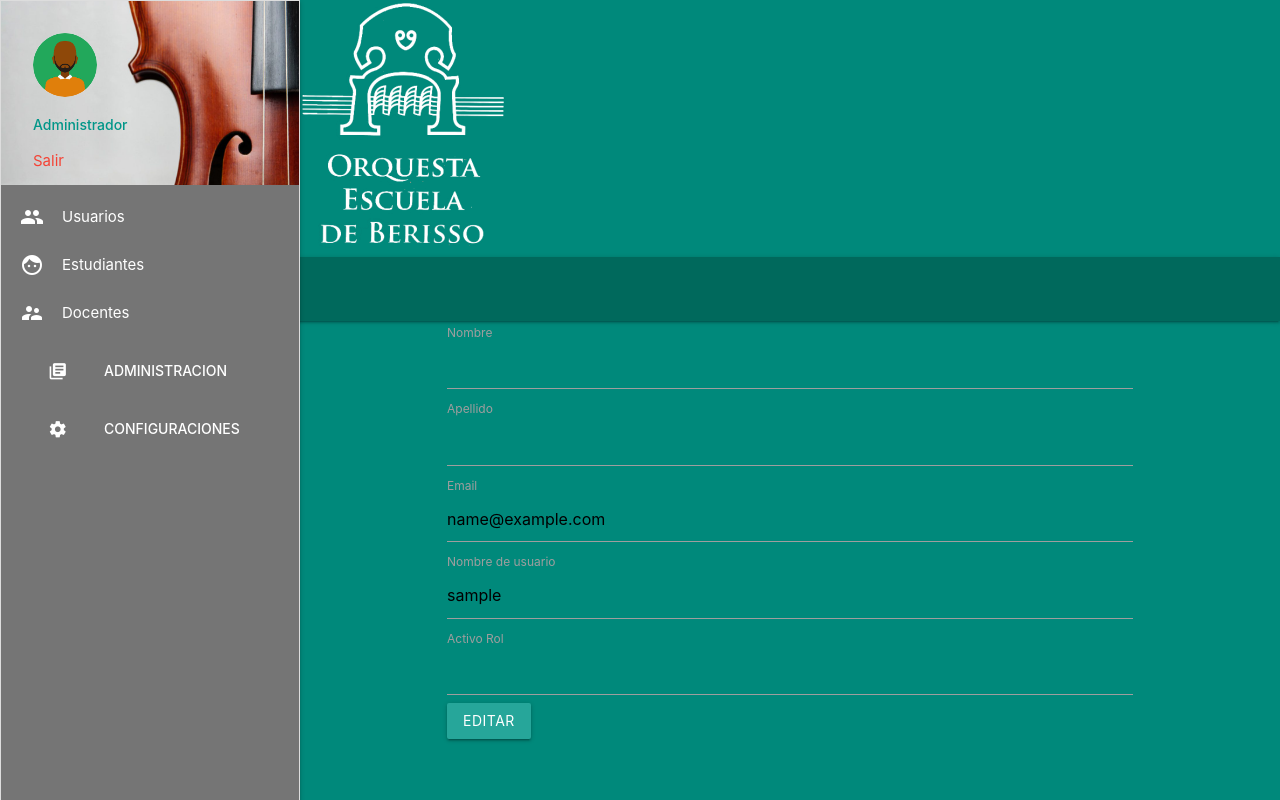
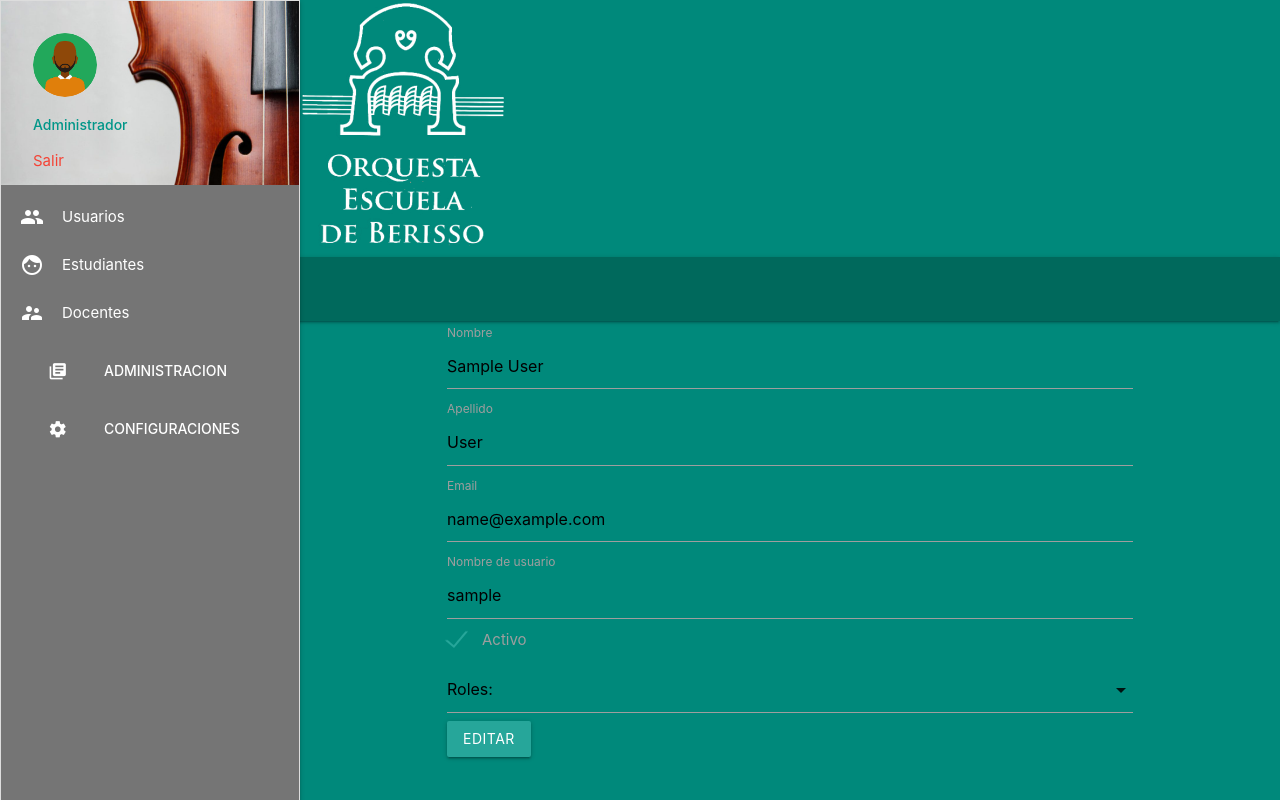
Before and after one commit to Daro313/tpproy19, a Flask app: template flaskps/templates/users/detail.html in a window 1280 px wide. Run offline with Flask 2, Linux system fonts and the light colour scheme; the template is opened without the code that fills it: values that come from a table or form of the project are taken from there, others are empty; tables that the repository leaves empty hold one stand-in row (values such as "Sample post").

Commit message:
arreglos en detail y update

```diff
--- a/flaskps/templates/base.html
+++ b/flaskps/templates/base.html
@@ -35,8 +35,8 @@
     </div></li>
     <li>
       <div class="collapsible-header white-text"><i class="material-icons white-text">people</i>Usuarios</div>
-      <div class="collapsible-body grey"><a href="users_new.html" class="waves-effect white-text btn-flat"><i class="material-icons white-text">add</i>Nuevo</a></div>
-      <div class="collapsible-body grey"><a href="users_list.html" class="waves-effect white-text btn-flat"><i class="material-icons white-text">list</i>Ver todos</a></div>
+      <div class="collapsible-body grey"><a href="{{ url_for('users.create') }}" class="waves-effect white-text btn-flat"><i class="material-icons white-text">add</i>Nuevo</a></div>
+      <div class="collapsible-body grey"><a href="{{ url_for('users.list') }}" class="waves-effect white-text btn-flat"><i class="material-icons white-text">list</i>Ver todos</a></div>
     </li>
     <li>
       <div class="collapsible-header white-text"><i class="material-icons white-text">face</i>Estudiantes</div>
--- a/flaskps/templates/users/create_user.html
+++ b/flaskps/templates/users/create_user.html
@@ -6,6 +6,9 @@
 
 {% block content %}
 <h4 class="center">Usuario Nuevo</h4>
+{% if msg %}
+  {{ msg }}
+{% endif %}
 <div class="divider black"></div>
 <div class="container">
   <div class="row">
@@ -45,7 +48,7 @@
           </select>
         </div>
       </div>
-      <input class="btn waves-effect waves-light right" type="submit">Guardar</button>
+      <input class="btn waves-effect waves-light right" type="submit" value="Guardar">
     </form>
   </div>
 </div>
--- a/flaskps/templates/users/detail.html
+++ b/flaskps/templates/users/detail.html
@@ -4,10 +4,10 @@
   <form class="form-group" method="POST" action="{{ url_for('users.update', user_id=user.id) }}">
 
     <label for="first_name"> Nombre </label>
-    <input class="form-control" type="text" value="{{user.first_name}}" name="first_name">
+    <input class="form-control" type="text" value="{{user.name}}" name="first_name">
 
     <label for="last_name"> Apellido </label>
-    <input class="form-control" type="text" value="{{user.last_name}}" name="last_name">
+    <input class="form-control" type="text" value="{{user.surname}}" name="last_name">
 
     <label for="email"> Email </label>
     <input class="form-control" type="email" value="{{user.email}}" name="email">
@@ -15,15 +15,29 @@
     <label for="username"> Nombre de usuario </label>
     <input class="form-control" type="text" value="{{user.username}}" name="username">
 
-    <label for="active"> Activo </label>
+
     {% if user.active %}
-      <input class="form-control" type="checkbox" value="{{user.active}}" name="active" checked>
-    {% else %}
-      <input class="form-control" type="checkbox" value="{{user.active}}" name="active">
-    {% endif %}
+    <label>
+        <input type="checkbox" value="{{user.active}}" name="active" checked />
+        <span>Activo </span>
+      </label>
+      {% else %}
+      <label>
+          <input type="checkbox" value="{{user.active}}" name="active" checked />
+          <span>Activo </span>
+        </label>
+        {% endif %}
 
-    <label for="role"> Rol </label>
-    <input class="form-control" type="text" value="{{user.rol}}" name="rol">
+      <br>
+
+
+      <div class="input-field col s6">
+        <select multiple name="roles">
+          <option value="none" selected>Roles:</option>
+          <option value="Administrador">Administrador</option>
+          <option value="Docente">Docente</option>
+          <option value="Preceptor">Preceptor</option>
+        </select>
 
     <input class="btn btn-success" type="submit" value="Editar">
   </form>
--- a/flaskps/templates/users/list.html
+++ b/flaskps/templates/users/list.html
@@ -30,9 +30,9 @@
           <tr class="table-danger">
         {% endif %}
         <td>
-          <a href="{{ url_for('users.detail', username=user.username) }}">{{ user.first_name }}</a>
+          <a href="{{ url_for('users.detail', username=user.username) }}">{{ user.name }}</a>
         </td>
-        <td>{{ user.last_name }}</td>
+        <td>{{ user.surname }}</td>
         <td>{{ user.email }}</td>
         <td>{{ user.username}}</td>
         <td>{{ user.rol }}</td>
```
Also changed, not shown: flaskps/users/forms.py (+12 -0 lines), flaskps/users/views.py (+4 -5 lines).
